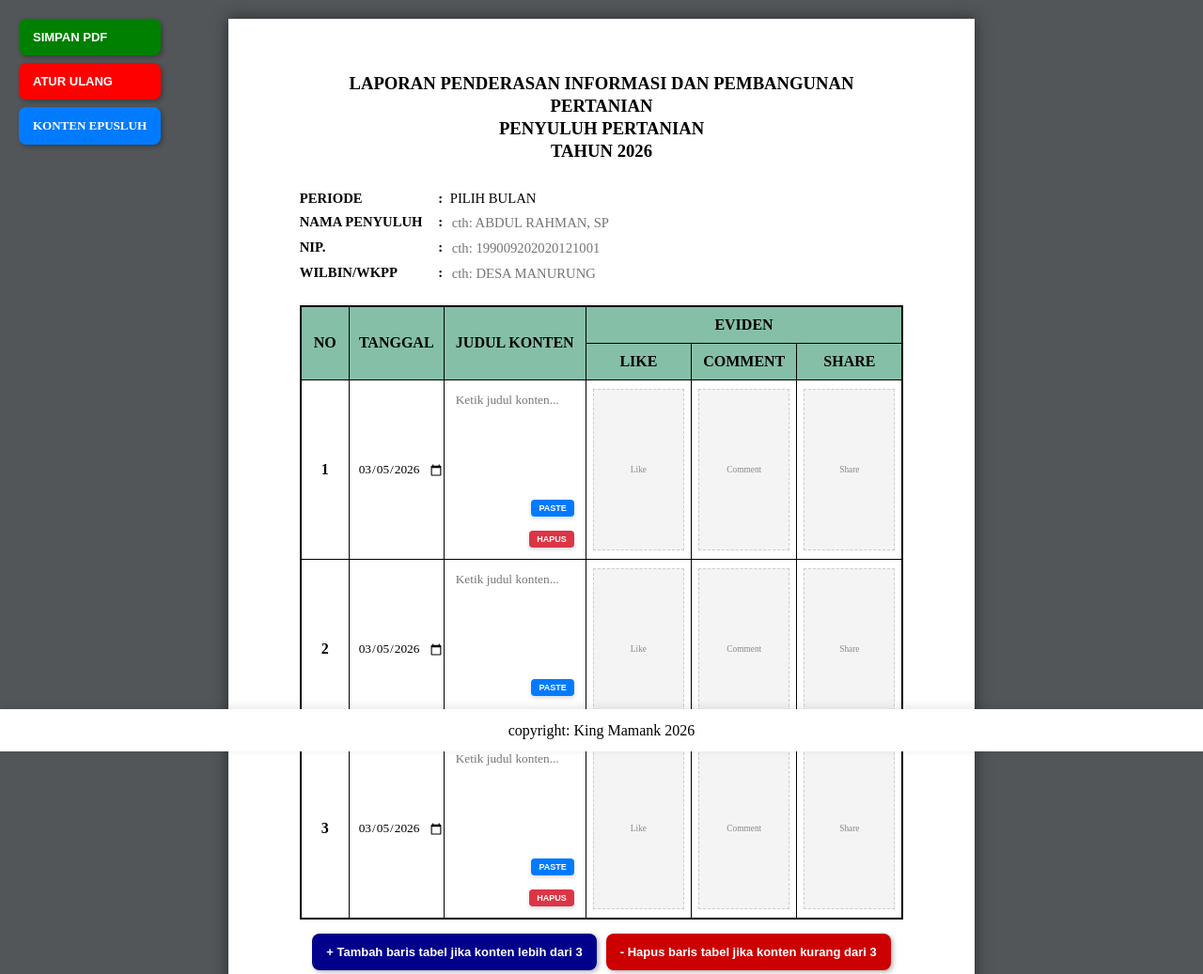
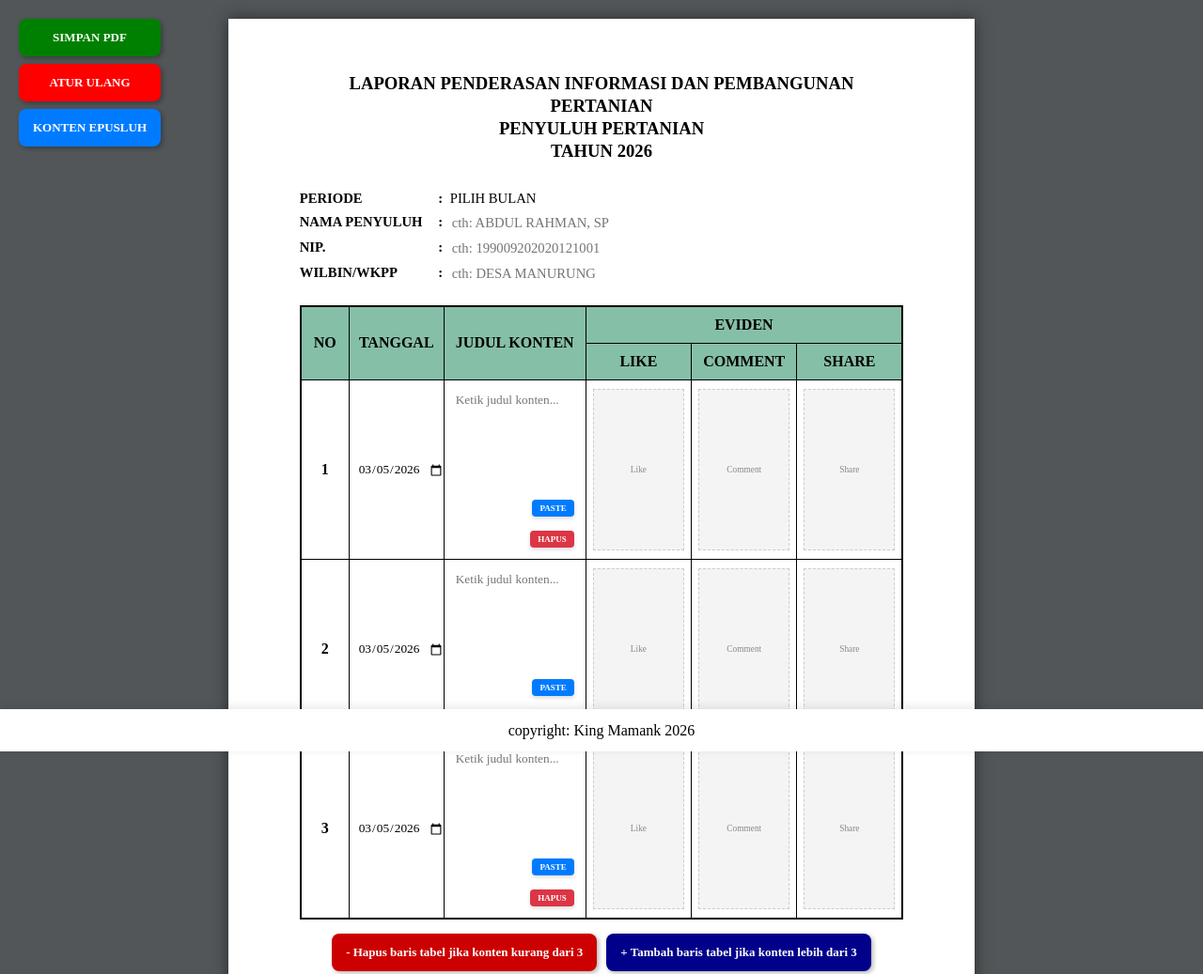
Before and after one commit to mamank757/bppbola, a plain HTML site: page index.html in a window 1280 px wide. Shown: the top 1037 px of the page at 94% size. Drawn offline with Linux system fonts and the light colour scheme.

Commit message:
Update index.html

```diff
--- a/index.html
+++ b/index.html
@@ -11,6 +11,7 @@
     <style>
         @page { size: A4; margin: 0; }
         body { font-family: "Times New Roman", Times, serif; background: #525659; margin: 0; padding: 0; }
+
         /* Menghilangkan panah dropdown saat print */
         @media print {
             select {
@@ -20,6 +21,7 @@
                 border: none;
             }
         }
+
         /* Container Kertas Utama */
         .kertas-a4 {
             width: 210mm;
@@ -31,6 +33,7 @@
             box-shadow: 0 0 15px rgba(0,0,0,0.5);
             position: relative;
         }
+
         /* Toolbar & UI */
         .toolbar {
             position: fixed;
@@ -40,6 +43,8 @@
             flex-direction: column;
             gap: 8px;
             z-index: 9999;
+            /* Memastikan font Times New Roman di toolbar */
+            font-family: "Times New Roman", Times, serif;
         }
 
         button, .btn-link {
@@ -53,10 +58,13 @@ button, .btn-link {
             text-decoration: none;
             display: inline-flex;
             align-items: center;
-    **justify-content: center;** /* Menambah ini agar teks rata tengah horizontal */
-    **text-align: center;** /* Tambahan untuk kepastian */
+            justify-content: center;
+            text-align: center;
             font-size: 13px;
+            /* Mengatur font khusus untuk tombol di toolbar */
+            font-family: "Times New Roman", Times, serif;
         }
+
         .judul-laporan { text-align: center; font-weight: bold; font-size: 14pt; margin-bottom: 25px; text-transform: uppercase; line-height: 1.3; }
         .identitas { width: 100%; border-collapse: collapse; margin-bottom: 20px; font-size: 11pt; table-layout: fixed; border: none; }
         .identitas td { padding: 4px 0; vertical-align: top; border: none; background: transparent; }
@@ -90,7 +98,6 @@ button, .btn-link {
         /* --- TOMBOL TEKS PASTE & HAPUS --- */
         .btn-clear-judul, .btn-paste-judul {
             position: absolute;
-    /* Samakan posisi kanan agar sejajar vertikal */
             right: 12px;
             border: none;
             border-radius: 4px;
@@ -108,23 +115,12 @@ button, .btn-link {
             text-transform: uppercase;
         }
 
-/* Tombol Paste (Biru) - Posisi di ATAS */
-.btn-paste-judul {
-    bottom: 45px; /* Angka ini lebih besar agar naik ke atas */
-    background: #007bff;
-}
+        .btn-paste-judul { bottom: 45px; background: #007bff; }
         .btn-paste-judul:hover { background: #0056b3; }
-
-/* Tombol Hapus (Merah) - Posisi di BAWAH */
-.btn-clear-judul {
-    bottom: 12px; /* Posisi standar di bawah */
-    background: #dc3545;
-}
+        .btn-clear-judul { bottom: 12px; background: #dc3545; }
         .btn-clear-judul:hover { background: #a71d2a; }
 
-        /* Toolbar & UI */
-        .toolbar { position: fixed; top: 20px; left: 20px; display: flex; flex-direction: column; gap: 8px; z-index: 9999; }
-        button, .btn-link { padding: 12px 15px; cursor: pointer; border: none; border-radius: 8px; color: white; font-weight: bold; box-shadow: 2px 2px 5px rgba(0,0,0,0.3); text-decoration: none; display: inline-flex; align-items: center; font-size: 13px; }
+        /* Toolbar Colors */
         .btn-print { background: #008000; }
         .btn-reset { background: #FF0000; }
         .btn-lcs { background: #007bff; }
@@ -249,17 +245,14 @@ button, .btn-link {
         </table>
 
         <div class="action-buttons">
+            <button class="btn-action" style="background:#cc0000;" onclick="hapusBaris()">- Hapus baris tabel jika konten kurang dari 3</button>
             <button class="btn-action" onclick="tambahBaris()">+ Tambah baris tabel jika konten lebih dari 3</button>
-            <button class="btn-action" style="background:#cc0000;" onclick="hapusBaris()">- Hapus baris tabel jika konten kurang dari 3</button>
         </div>
     </div>
 
     <div class="fother-sticky-bar">
-    <div class="fother-content"> copyright: King Mamank 2026
-
+        <div class="fother-content"> copyright: King Mamank 2026 </div>
     </div>
-</div>
-
 
     <script>
         const tbody = document.getElementById('table-body');
@@ -268,12 +261,9 @@ button, .btn-link {
         function renderBarisHTML(i) {
             const tr = document.createElement('tr');
             tr.id = `baris_${i}`;
-
-            // Logika Tanggal Hari Ini (YYYY-MM-DD)
             const today = new Date().toISOString().split('T')[0];
             const savedDate = localStorage.getItem(`tgl_${i}`) || today;
 
-            // Simpan ke localStorage jika belum ada data sebelumnya
             if (!localStorage.getItem(`tgl_${i}`)) {
                 localStorage.setItem(`tgl_${i}`, today);
             }
```
Lines whose indentation alone changed are shown as unchanged.
